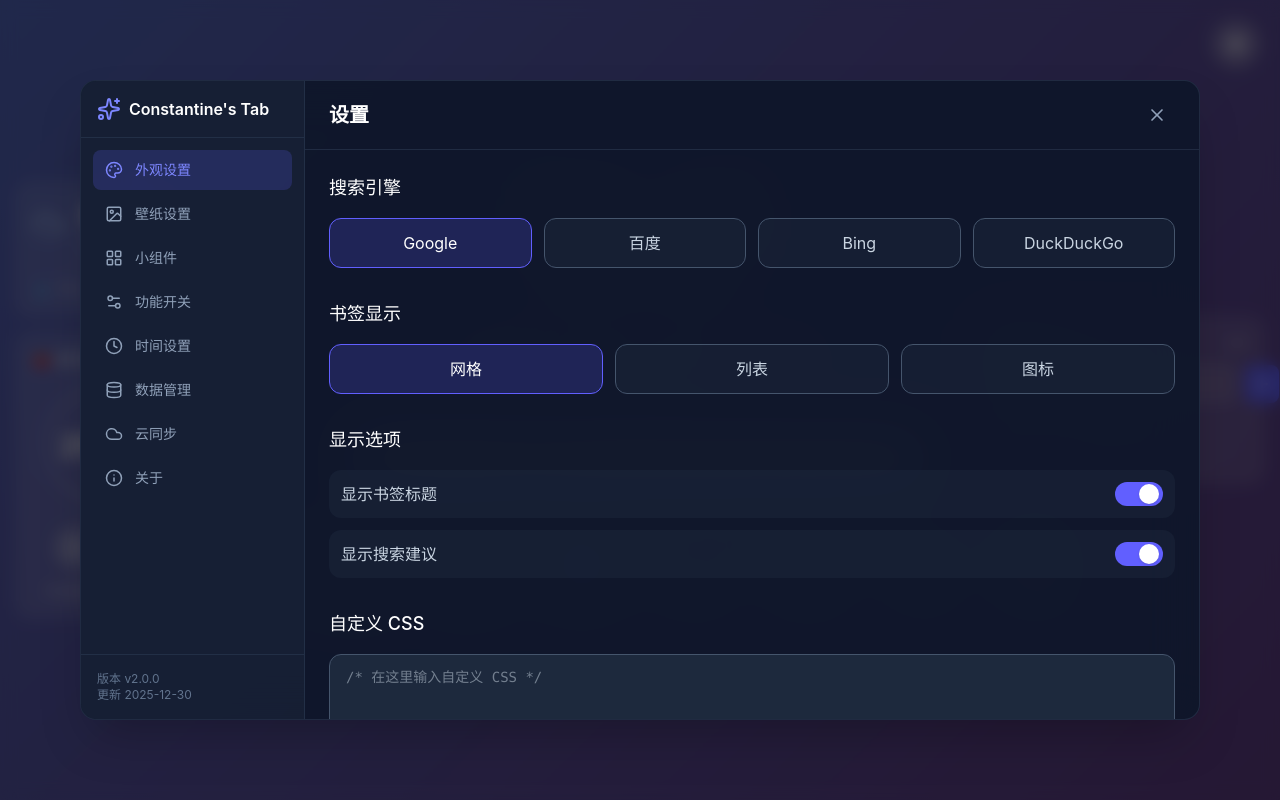
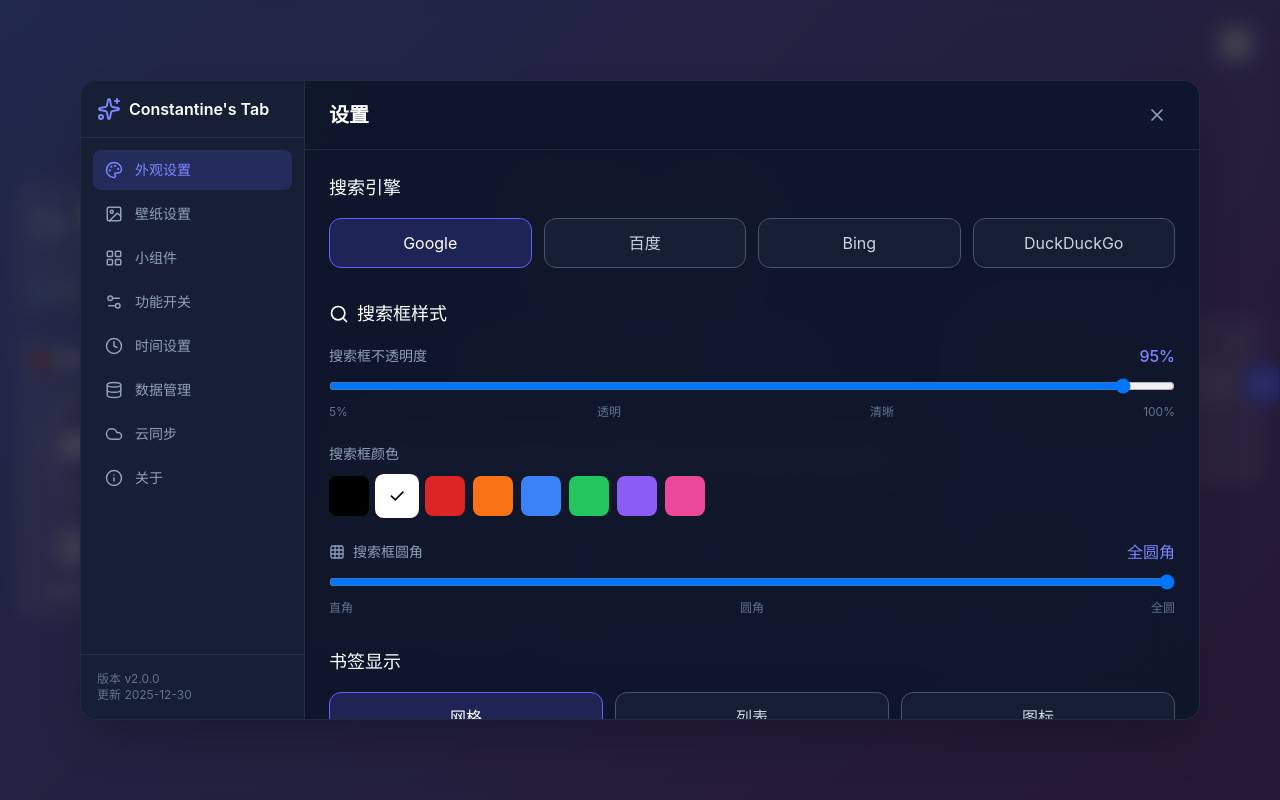
Before and after one commit to onecoin9/noDarkTabPage, a React (Vite) app: page / in a window 1280 px wide. Both pictures are taken after a click on the button 1236 px from the left and 44 px from the top of the page. Built offline with nearby package versions, Linux system fonts and the light colour scheme.

Commit message:
feat: add search box style settings (opacity, color, radius)

```diff
--- a/src/components/SearchBox.tsx
+++ b/src/components/SearchBox.tsx
@@ -18,20 +18,38 @@ const engineNames: Record<SearchEngine, string> = {
   duckduckgo: 'DuckDuckGo',
 };
 
+// 判断颜色是否为浅色
+const isLightColor = (color: string) => {
+  const hex = color.replace('#', '');
+  const r = parseInt(hex.substr(0, 2), 16);
+  const g = parseInt(hex.substr(2, 2), 16);
+  const b = parseInt(hex.substr(4, 2), 16);
+  const brightness = (r * 299 + g * 587 + b * 114) / 1000;
+  return brightness > 128;
+};
+
 export function SearchBox() {
   const [query, setQuery] = useState('');
-  const searchEngine = useAppStore((s) => s.settings.searchEngine);
+  const settings = useAppStore((s) => s.settings);
   const setSearchEngine = useAppStore((s) => s.setSearchEngine);
 
   const handleSearch = () => {
     if (!query.trim()) return;
-    window.open(searchUrls[searchEngine] + encodeURIComponent(query), '_blank');
+    window.open(searchUrls[settings.searchEngine] + encodeURIComponent(query), '_blank');
     setQuery('');
   };
 
   const handleKeyDown = (e: KeyboardEvent) => {
     if (e.key === 'Enter') handleSearch();
   };
+
+  // 计算样式
+  const opacity = (settings.searchBoxOpacity ?? 95) / 100;
+  const bgColor = settings.searchBoxColor ?? '#ffffff';
+  const radius = settings.searchBoxRadius ?? 9999;
+  const isLight = isLightColor(bgColor);
+  const textColor = isLight ? '#1f2937' : '#f3f4f6';
+  const placeholderColor = isLight ? '#6b7280' : '#9ca3af';
 
   return (
     <motion.div
@@ -40,14 +58,21 @@ export function SearchBox() {
       transition={{ duration: 0.8, delay: 0.2 }}
       className="w-full max-w-xl mx-auto"
     >
-      <div className="flex items-center bg-white/95 backdrop-blur-sm rounded-full px-5 py-2 shadow-lg hover:shadow-xl transition-shadow">
+      <div
+        className="flex items-center backdrop-blur-sm px-5 py-2 shadow-lg hover:shadow-xl transition-shadow"
+        style={{
+          backgroundColor: `${bgColor}${Math.round(opacity * 255).toString(16).padStart(2, '0')}`,
+          borderRadius: `${Math.min(radius, 9999)}px`,
+        }}
+      >
         <select
-          value={searchEngine}
+          value={settings.searchEngine}
           onChange={(e) => setSearchEngine(e.target.value as SearchEngine)}
-          className="bg-transparent text-gray-600 text-sm outline-none cursor-pointer pr-2"
+          className="bg-transparent text-sm outline-none cursor-pointer pr-2"
+          style={{ color: textColor }}
         >
           {Object.entries(engineNames).map(([key, name]) => (
-            <option key={key} value={key}>{name}</option>
+            <option key={key} value={key} className="bg-slate-800 text-white">{name}</option>
           ))}
         </select>
 
@@ -57,12 +82,17 @@ export function SearchBox() {
           onChange={(e) => setQuery(e.target.value)}
           onKeyDown={handleKeyDown}
           placeholder="搜索互联网..."
-          className="flex-1 bg-transparent text-gray-800 text-base outline-none px-3 py-2"
+          className="flex-1 bg-transparent text-base outline-none px-3 py-2"
+          style={{
+            color: textColor,
+            ['--placeholder-color' as string]: placeholderColor,
+          }}
         />
 
         <button
           onClick={handleSearch}
-          className="text-gray-500 hover:text-gray-700 transition-colors p-2"
+          className="transition-colors p-2 hover:opacity-70"
+          style={{ color: textColor }}
         >
           <Search size={20} />
         </button>
--- a/src/components/Settings/AppearanceSettings.tsx
+++ b/src/components/Settings/AppearanceSettings.tsx
@@ -1,9 +1,21 @@
 import { useAppStore } from '../../stores/useAppStore';
 import type { SearchEngine, BookmarkDisplayMode } from '../../types';
+import { Search, Grid3X3 } from 'lucide-react';
+
+const colorPresets = [
+  '#000000', '#ffffff', '#dc2626', '#f97316', '#3b82f6', '#22c55e', '#8b5cf6', '#ec4899'
+];
 
 export function AppearanceSettings() {
   const settings = useAppStore((s) => s.settings);
   const updateSettings = useAppStore((s) => s.updateSettings);
+
+  const getRadiusLabel = (radius: number) => {
+    if (radius === 0) return '直角';
+    if (radius < 16) return '小圆角';
+    if (radius < 9999) return '圆角';
+    return '全圆角';
+  };
 
   return (
     <div className="space-y-8">
@@ -26,6 +38,85 @@ export function AppearanceSettings() {
               {engine === 'duckduckgo' && 'DuckDuckGo'}
             </button>
           ))}
+        </div>
+      </section>
+
+      <section>
+        <h3 className="text-lg font-medium text-white mb-4 flex items-center gap-2">
+          <Search size={20} />
+          搜索框样式
+        </h3>
+
+        <div className="space-y-6">
+          {/* 不透明度 */}
+          <div>
+            <div className="flex items-center justify-between mb-2">
+              <label className="text-slate-400 text-sm">搜索框不透明度</label>
+              <span className="text-indigo-400 font-medium">{settings.searchBoxOpacity}%</span>
+            </div>
+            <input
+              type="range"
+              min="5"
+              max="100"
+              value={settings.searchBoxOpacity}
+              onChange={(e) => updateSettings({ searchBoxOpacity: Number(e.target.value) })}
+              className="w-full"
+            />
+            <div className="flex justify-between text-xs text-slate-500 mt-1">
+              <span>5%</span>
+              <span>透明</span>
+              <span>清晰</span>
+              <span>100%</span>
+            </div>
+          </div>
+
+          {/* 颜色 */}
+          <div>
+            <label className="text-slate-400 text-sm mb-3 block">搜索框颜色</label>
+            <div className="flex gap-2 flex-wrap">
+              {colorPresets.map((color) => (
+                <button
+                  key={color}
+                  onClick={() => updateSettings({ searchBoxColor: color })}
+                  className={`w-10 h-10 rounded-lg border-2 transition-all ${
+                    settings.searchBoxColor === color
+                      ? 'border-white scale-110'
+                      : 'border-transparent hover:scale-105'
+                  }`}
+                  style={{ backgroundColor: color }}
+                >
+                  {settings.searchBoxColor === color && (
+                    <span className={`text-lg ${color === '#ffffff' || color === '#f97316' ? 'text-black' : 'text-white'}`}>✓</span>
+                  )}
+                </button>
+              ))}
+            </div>
+          </div>
+
+          {/* 圆角 */}
+          <div>
+            <div className="flex items-center justify-between mb-2">
+              <label className="text-slate-400 text-sm flex items-center gap-2">
+                <Grid3X3 size={16} />
+                搜索框圆角
+              </label>
+              <span className="text-indigo-400 font-medium">{getRadiusLabel(settings.searchBoxRadius)}</span>
+            </div>
+            <input
+              type="range"
+              min="0"
+              max="9999"
+              step="1"
+              value={settings.searchBoxRadius}
+              onChange={(e) => updateSettings({ searchBoxRadius: Number(e.target.value) })}
+              className="w-full"
+            />
+            <div className="flex justify-between text-xs text-slate-500 mt-1">
+              <span>直角</span>
+              <span>圆角</span>
+              <span>全圆</span>
+            </div>
+          </div>
         </div>
       </section>
 
--- a/src/stores/useAppStore.ts
+++ b/src/stores/useAppStore.ts
@@ -27,6 +27,9 @@ const defaultBookmarks: Bookmark[] = [
 const defaultSettings: AppSettings = {
   searchEngine: 'google',
   showSearchSuggestions: true,
+  searchBoxOpacity: 95,
+  searchBoxColor: '#ffffff',
+  searchBoxRadius: 9999,
   background: {
     type: 'gradient',
     value: 'linear-gradient(135deg, #667eea 0%, #764ba2 100%)',
--- a/src/types/index.ts
+++ b/src/types/index.ts
@@ -70,6 +70,11 @@ export interface AppSettings {
   searchEngine: SearchEngine;
   showSearchSuggestions: boolean;
 
+  // 搜索框样式
+  searchBoxOpacity: number;
+  searchBoxColor: string;
+  searchBoxRadius: number;
+
   // 外观
   background: BackgroundConfig;
   customCss: string;
```
